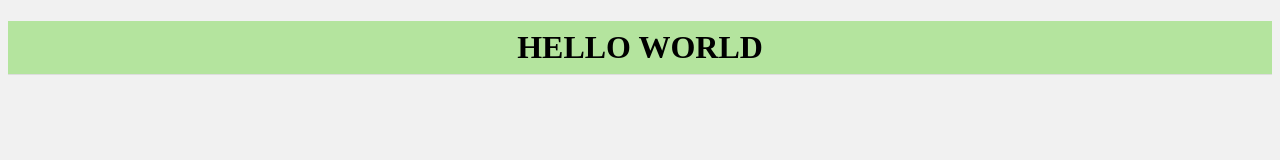
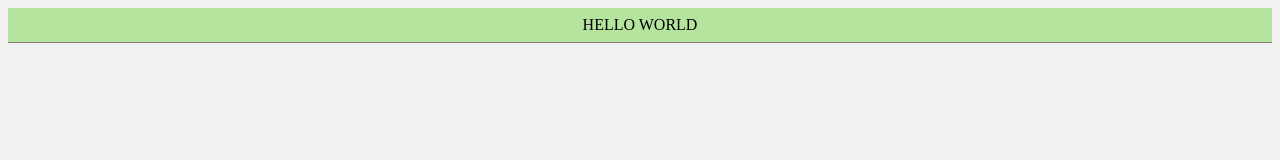
Before and after one commit to AlexPetrovPetrov/Macdonalds, a plain HTML site: page index.html in a window 1280 px wide. Drawn offline with Linux system fonts and the light colour scheme.

Commit message:
gh-pages update: styles

```diff
--- a/index.html
+++ b/index.html
@@ -10,7 +10,7 @@
 </head>
 
 <body>
-    <h1 class="header">HELLO WORLD</h1>
+    <header class="header">HELLO WORLD</header>
 </body>
 
 </html>
--- a/styles.css
+++ b/styles.css
@@ -11,6 +11,6 @@ body{
 .header{
     background-color: #b4e49e;
     padding: 8px;
-    border-bottom: 1px solid #ddd;
+    border-bottom: 1px solid #8b7b7b;
     text-align: center;
 }
```
